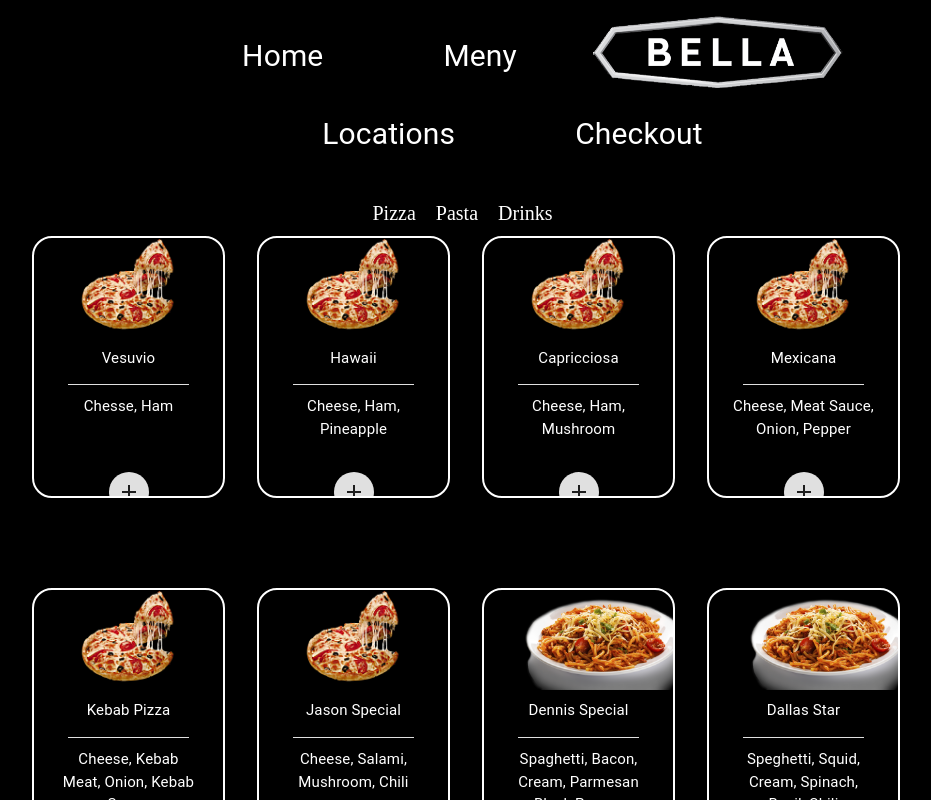
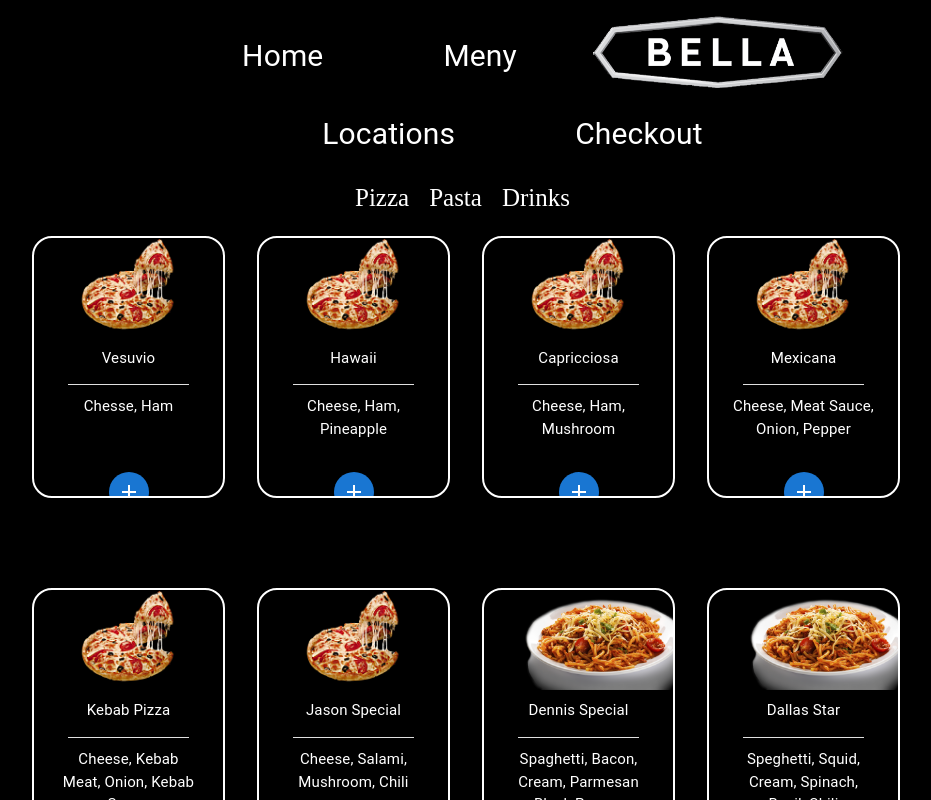
Before and after one commit to DennisBrenna/bellapizza, a React (Create React App) app: page /menu in a window 1280 px wide. Shown: the top 800 px of the page, without its empty margins (190-1121 px from the left). Built offline with nearby package versions, Linux system fonts and the light colour scheme; the HTML template or start-up script is replaced by a standard one.

Commit message:
header style

```diff
--- a/src/App.css
+++ b/src/App.css
@@ -8,8 +8,8 @@ body {
   padding-left: 25px;
 }
 
-
 .linksInHeader{
+  position: relative;
   text-decoration: none;
   font-size: 30px;
   color: #ffffff;
@@ -17,37 +17,43 @@ body {
   padding-left: 60px;
 }
 
-.linksInHeader:hover{
-  text-decoration: underline;
+.linksInHeader:hover {
+  color: silver;
+}
+
+.linksInHeader::before {
+  content: "";
+  position: absolute;
+  display: block;
+  width: 100%;
+  height: 2px;
+  bottom: 0;
+  left: 0;
+  background-color: white;
+  transform: scaleX(0);
+  transition: transform 0.3s ease;
+}
+
+.linksInHeader:hover::before {
+  transform: scaleX(1);
 }
 
 /********MENU********/
 
-/*.allLinks{
+.allLinks{
   padding-left: 25px;
 }
-
-.linksInMenu{
-text-decoration: none;
-font-size: 20px;
-color: #ffffff;
-padding: 10px;
-}
-
-.linksInMenu:hover{
-  transform: scaleX(1);
-}*/
 
 .linksInMenu {
   position: relative;
   color: white;
   text-decoration: none;
-  font-size: 20px;
+  font-size: 25px;
   padding: 10px;
 }
 
 .linksInMenu:hover {
-  color: white;
+  color: silver;
 }
 
 .linksInMenu::before {
--- a/src/components/MenuButton.js
+++ b/src/components/MenuButton.js
@@ -24,7 +24,6 @@ function MenuButton() {
     alignContent: "center",
   }));
 
-
     return (
 
       <Toolbar >
@@ -36,7 +35,7 @@ function MenuButton() {
        alignItems="center"
        justifyContent="center"
        marginTop="15px"
-       marginBottom="-20px"
+       marginBottom="10px"
       >
 
         <Item class="allLinks">
--- a/src/components/ProductCard.js
+++ b/src/components/ProductCard.js
@@ -48,7 +48,7 @@ export default function ProductCard({ title, description, dish }) {
         </Item>
       </CardMedia>
       <CardActions style={{justifyContent: "center", alignContent: "center", marginTop: "40px", height: "50px"}}>
-      <Fab size="small" aria-label="add" href="http://www.nhl.com">
+      <Fab size="small" color="primary" aria-label="add" href="http://www.nhl.com">
         <AddIcon />
       </Fab>
       </CardActions>
```
